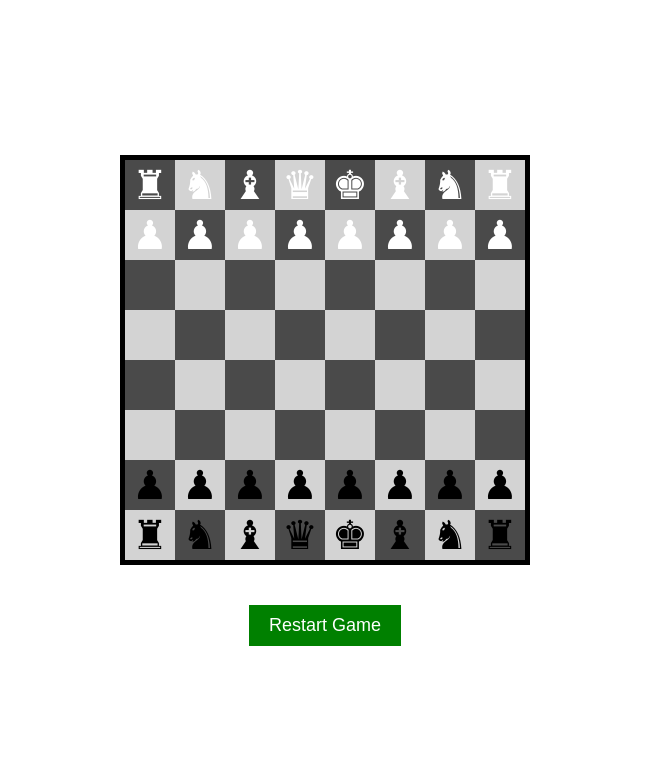
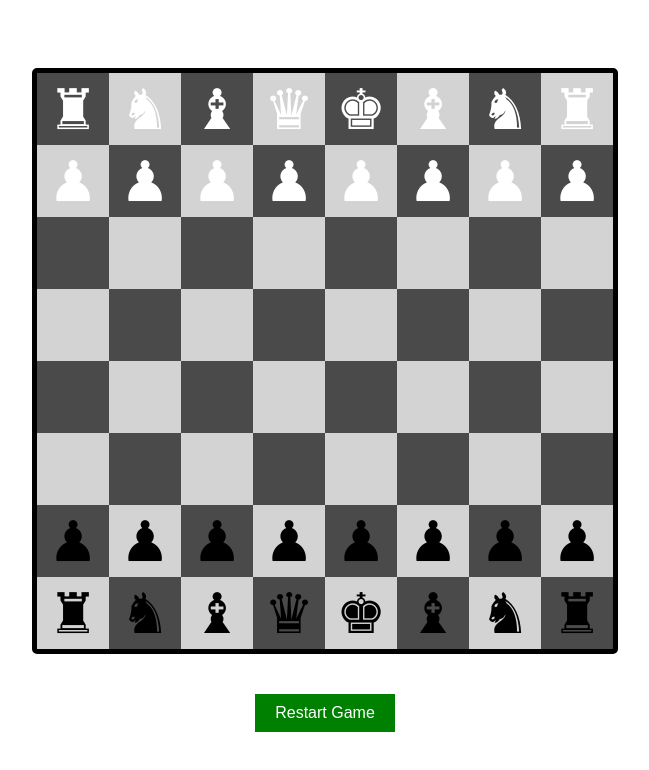
Before and after one commit to PanchenkoNaz/chess__app_react, a React (Create React App) app: page / in a window 1280 px wide. Shown: the top 770 px of the page, without its empty margins (315-964 px from the left). Built offline with nearby package versions, Linux system fonts and the light colour scheme; a web font is replaced by a local one.

Commit message:
fix board style

```diff
--- a/src/components/ChessBoard.css
+++ b/src/components/ChessBoard.css
@@ -13,6 +13,7 @@
     /* width: 80vmin;
     height: 80vmin; */
     border: 5px solid black;
+    border-radius: 5px;
 }
 
 .chess-square {
@@ -29,7 +30,7 @@
 .restart-button {
     margin-top: 20px;
     padding: 10px 20px;
-    font-size: 18px;
+    font-size: 1rem;
     background-color: green;
     color: white;
     border: none;
--- a/src/components/ChessPiece.tsx
+++ b/src/components/ChessPiece.tsx
@@ -29,7 +29,7 @@ const ChessPiece: React.FC<ChessPieceProps> = ({ piece, color, x, y }) => {
     <div
       ref={drag} // Додаємо можливість перетягування
       style={{
-        fontSize: '40px',
+        fontSize: '7vmin',
         fontFamily: 'Chess Merida, sans-serif',
         color: color === 'w' ? 'white' : 'black',
         opacity: isDragging ? 0.5 : 1, // Фігура стає прозорою під час перетягування
--- a/src/components/ChessSquare.tsx
+++ b/src/components/ChessSquare.tsx
@@ -26,8 +26,8 @@ const ChessSquare: React.FC<ChessSquareProps> = ({ x, y, children, movePiece })
     <div
       ref={drop} // Додаємо можливість прийому перетягування
       style={{
-        width: '50px',
-        height: '50px',
+        width: '9vmin',
+        height: '9vmin',
         display: 'flex',
         justifyContent: 'center',
         alignItems: 'center',
```
